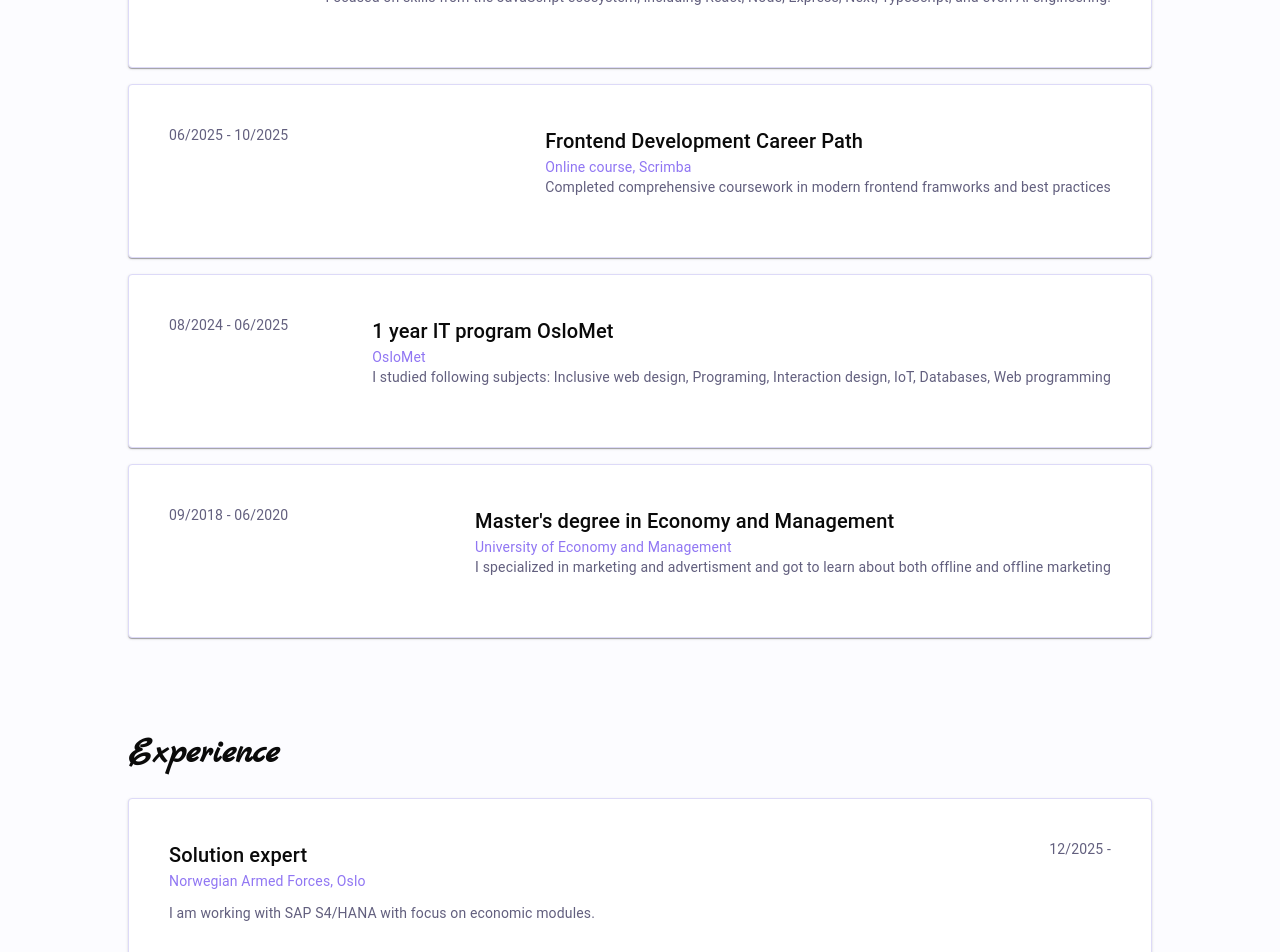
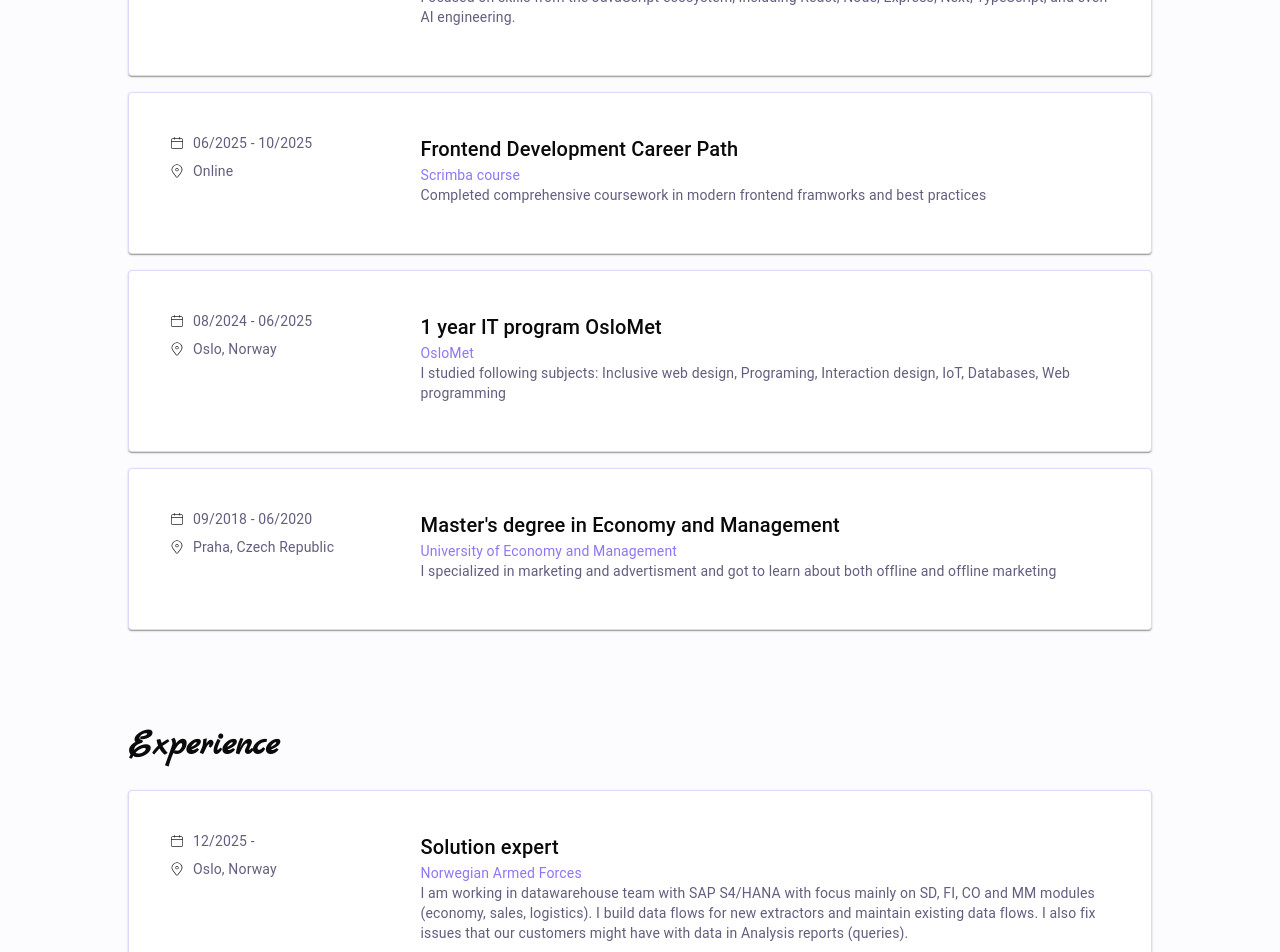
Before and after one commit to evzistara/portfolio2, a React (Vite) app: page / in a window 1280 px wide. Shown: the part 4860-5812 px from the top of the page. Built offline with nearby package versions, Linux system fonts and the light colour scheme; some icons are missing.

Commit message:
Update layout and add location

```diff
--- a/src/components/Experience.tsx
+++ b/src/components/Experience.tsx
@@ -3,6 +3,8 @@ import workData from "../data/workData";
 import Card from "@mui/material/Card";
 import CardContent from "@mui/material/CardContent";
 import Typography from "@mui/material/Typography";
+import { CiCalendar } from "react-icons/ci";
+import { CiLocationOn } from "react-icons/ci";
 
 export default function Experience() {
   return (
@@ -27,13 +29,28 @@ export default function Experience() {
                 className="p-6 mb-4 bg-card border border-border hover:border-primary/50 transition-all group"
               >
                 <CardContent className="p-0">
-                  <div className="flex flex-col md:flex-row md:items-start md:justify-between mb-3">
+                  <div className="flex flex-col gap-4 md:flex-row items-start">
+
+                    <div className="flex flex-col gap-2 w-full md:w-1/4 md:shrink-0">
+                      <div className="flex items-center gap-2">
+                        <CiCalendar />
                         <Typography
                           variant="body2"
                           className="text-sm text-muted-foreground mt-1 md:mt-0"
                         >
                           {uni.period}
                         </Typography>
+                      </div>
+                      <div className="flex items-center gap-2">
+                        <CiLocationOn />
+                        <Typography
+                          variant="body2"
+                          className="text-sm text-muted-foreground mt-1 md:mt-0"
+                        >
+                          {uni.location}
+                        </Typography>
+                      </div>
+                    </div>
                     <div>
                       <Typography
                         variant="h6"
@@ -74,7 +91,28 @@ export default function Experience() {
                 className="p-6 mb-4 bg-card border border-border hover:border-primary/50 transition-all group"
               >
                 <CardContent className="p-0">
-                  <div className="flex flex-col md:flex-row md:items-start md:justify-between mb-3">
+                  <div className="flex flex-col gap-4 md:flex-row items-start">
+
+                    <div className="flex flex-col gap-2 w-full md:w-1/4 md:shrink-0">
+                      <div className="flex items-center gap-2">
+                        <CiCalendar />
+                        <Typography
+                          variant="body2"
+                          className="text-sm text-muted-foreground mt-1 md:mt-0"
+                        >
+                          {work.period}
+                        </Typography>
+                      </div>
+                      <div className="flex items-center gap-2">
+                        <CiLocationOn />
+                        <Typography
+                          variant="body2"
+                          className="text-sm text-muted-foreground mt-1 md:mt-0"
+                        >
+                          {work.location}
+                        </Typography>
+                      </div>
+                    </div>
                     <div>
                       <Typography
                         variant="h6"
@@ -90,22 +128,14 @@ export default function Experience() {
                       >
                         {work.company}
                       </Typography>
-                    </div>
-
-                    <Typography
-                      variant="body2"
-                      className="text-sm text-muted-foreground mt-1 md:mt-0"
-                    >
-                      {work.period}
-                    </Typography>
-                  </div>
-
                       <Typography
                         variant="body2"
                         className="text-muted-foreground leading-relaxed"
                       >
                         {work.tasks}
                       </Typography>
+                    </div>
+                  </div>
                 </CardContent>
               </Card>
             ))}
--- a/src/data/universityData.ts
+++ b/src/data/universityData.ts
@@ -5,6 +5,7 @@ export type University = {
   name: string;
   school: string;
   period: string;
+  location: string;
   info: string;
 };
 
@@ -12,15 +13,17 @@ const data: University[] = [
   {
     id: 1,
     name: "Fullstand Development Career Path",
-    school: "Online course, Scrimba",
+    school: "Scrimba course",
     period: "06/2026 - now",
+    location: "Online",
     info: "Focused on skills from the JavaScript ecosystem, including React, Node, Express, Next, TypeScript, and even AI engineering.",
   },
   {
     id: 2,
     name: "Frontend Development Career Path",
-    school: "Online course, Scrimba",
+    school: "Scrimba course",
     period: "06/2025 - 10/2025",
+    location: "Online",
     info: "Completed comprehensive coursework in modern frontend framworks and best practices",
   },
   {
@@ -28,6 +31,7 @@ const data: University[] = [
     name: "1 year IT program OsloMet",
     school: "OsloMet",
     period: "08/2024 - 06/2025",
+    location: "Oslo, Norway",
     info: "I studied following subjects: Inclusive web design, Programing, Interaction design, IoT, Databases, Web programming",
   },
   {
@@ -35,6 +39,7 @@ const data: University[] = [
     name: "Master's degree in Economy and Management",
     school: "University of Economy and Management",
     period: "09/2018 - 06/2020",
+    location: "Praha, Czech Republic",
     info: "I specialized in marketing and advertisment and got to learn about both offline and offline marketing",
   },
 ];
--- a/src/data/workData.ts
+++ b/src/data/workData.ts
@@ -3,6 +3,7 @@ export type Work = {
   title: string;
   company: string;
   period: string;
+  location: string;
   tasks: string;
 };
 
@@ -10,23 +11,27 @@ const data: Work[] = [
   {
     id: 1,
     title: "Solution expert",
-    company: "Norwegian Armed Forces, Oslo",
+    company: "Norwegian Armed Forces",
     period: "12/2025 -",
-    tasks: "I am working with SAP S4/HANA with focus on economic modules.  ",
+    location: "Oslo, Norway",
+    tasks:
+      "I am working in datawarehouse team with SAP S4/HANA with focus mainly on SD, FI, CO and MM modules (economy, sales, logistics). I build data flows for new extractors and maintain existing data flows. I also fix issues that our customers might have with data in Analysis reports (queries).",
   },
   {
     id: 2,
     title: "Search Executive",
-    company: "Publicis Norway, Oslo",
+    company: "Publicis Norway",
     period: "05/2023 - 06/2024",
+    location: "Oslo, Norway",
     tasks:
       "I worked with Google paid search for clients as Ice and Bertel og Steen. Apart from daily optimization, I was involved in various technical projects: use of GPT for keyword analysis; use of first party data in search accounts; automatization in paid search with use of scripts and third party tools",
   },
   {
     id: 3,
-    title: "SEO consultant, Oslo",
+    title: "SEO consultant",
     company: "Idium 1881",
     period: "04/2022 - 12/2022",
+    location: "Oslo, Norway",
     tasks:
       "I was doing on-page and technical SEO for different clients, together with SEO analysis, keywords analysis, competitor analysis. I cooperated with content writers, web developers. I was also member of social committee and internal marketing team",
   },
```
Lines whose indentation alone changed are shown as unchanged.
